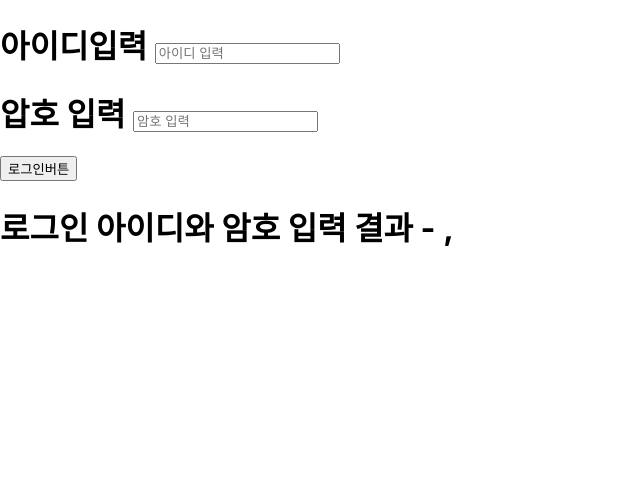
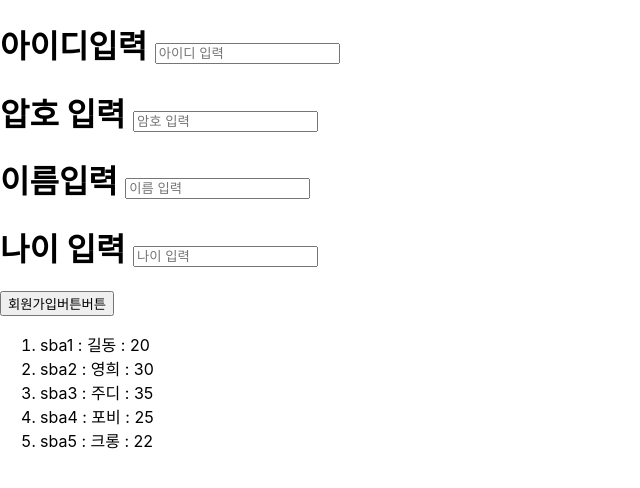
Before and after one commit to seojinvely1004/hello-react, a React (Create React App) app: page / in a window 1280 px wide. Shown: the top 488 px of the page, without its empty margins (0-640 px from the left). Built offline with nearby package versions, Linux system fonts and the light colour scheme.

Commit message:
feat(React) : Loop + UserInform

```diff
--- /dev/null
+++ b/src/Loop.js
@@ -0,0 +1,48 @@
+import React from "react";
+class Loop extends React.Component{
+    constructor(props){
+        super(props);
+        this.userList =
+        [{id: 'sba1', pw:'sba1', name: '길동', age:20},
+        {id: 'sba2', pw:'sba2', name: '영희', age:30},
+        {id: 'sba3', pw:'sba3', name: '주디', age:35},
+        {id: 'sba4', pw:'sba4', name: '포비', age:25},
+        {id: 'sba5', pw:'sba5', name: '크롱', age:22}];
+    }//constructor
+    render(){
+        const loop = this.userList.map(
+            (oneUser, index)=> {
+                return (
+                <li key={index}>{oneUser.id} : {oneUser.name} : {oneUser.age} </li>
+                );
+            });//loop end
+
+            return (<ol>{loop}</ol>)
+    }//render
+}//Loop class
+
+class UserInform extends React.Component{
+    render(){
+        return (
+            <div>
+                <h1>아이디입력 <input type="text" id="id" name="id" placeholder="아이디 입력" onChange={this.changeHandler} /></h1>
+                <h1>압호 입력 <input type="password" id="pw" name="pw" placeholder="암호 입력" onChange={this.changeHandler} /></h1>
+                <h1>이름입력 <input type="text" id="name" name="name" placeholder="이름 입력" onChange={this.changeHandler} /></h1>
+                <h1>나이 입력 <input type="password" id="age" name="age" placeholder="나이 입력" onChange={this.changeHandler} /></h1>
+
+                <button id="userinsertbtn" onClick = {this.loginHandler} >회원가입버튼버튼</button>
+                {/* <h1>로그인 아이디와 암호 입력 결과 - {this.state.idresult} , {this.state.pwresult} </h1> */}
+            </div>);
+    }//render
+}//UserInform class
+
+class TotalUserInform extends React.Component{
+    render(){
+        return (<div>
+            <UserInform />
+            <Loop />
+        </div>);
+    }//render
+}//TotalUserInform class
+export default Loop;
+export {TotalUserInform};
--- a/src/index.js
+++ b/src/index.js
@@ -1,16 +1,15 @@
 import React from 'react';
 import ReactDOM from 'react-dom/client';
 import './index.css';
-
 import reportWebVitals from './reportWebVitals';
 
-import LoginForm from './LoginForm';
+import Loop, { TotalUserInform } from './Loop';
 
 
 const root = ReactDOM.createRoot(document.getElementById('root'));
 root.render(
   <React.StrictMode>
-   <LoginForm />
+   <TotalUserInform />
   </React.StrictMode>
 );
 
```
